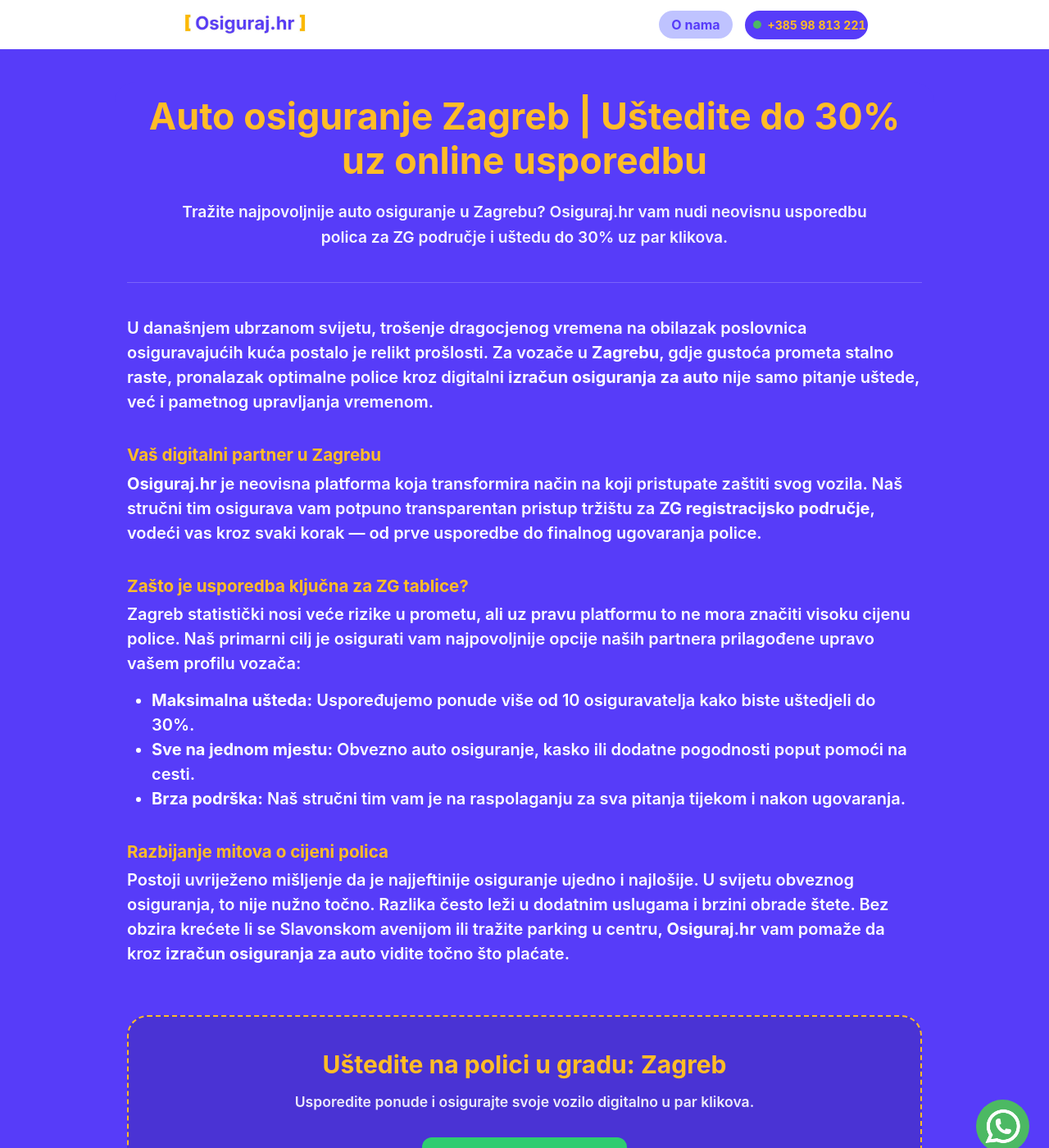
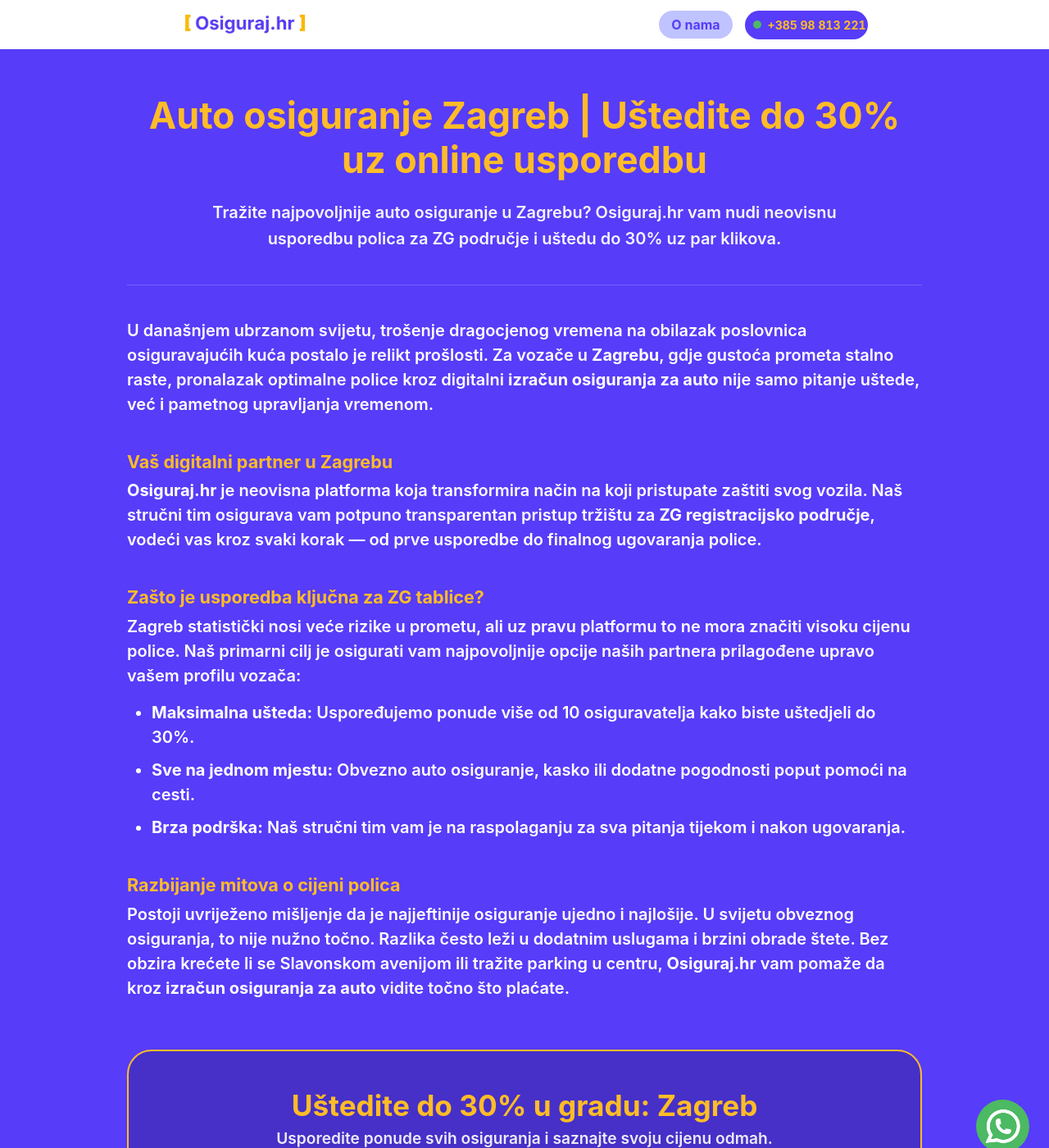
Before and after one commit to Filip-Gale/OsigurajHR, a Jekyll site: the page built from _gradovi/zagreb.md, in a window 1280 px wide and 1400 px high. Shown: the whole window at 82% size. Built offline with Jekyll 4.4.1, drawn with Linux system fonts in a browser that asks for light colours; some of the changed text lies outside the part shown.

Commit message:
Update grad.html

```diff
--- a/_layouts/grad.html
+++ b/_layouts/grad.html
@@ -15,29 +15,29 @@
     <link rel="icon" type="image/jpeg" href="{{ '/img/favicon.jpg' | relative_url }}">
 
     <style>
-        /* Svi podnaslovi u žutoj boji unutar artikla */
-        .post-content h2, .post-content h3, .post-content h4 {
+        .post-content h2, .post-content h3 {
             color: #ffbc27 !important;
-            margin-top: 30px;
+            margin-top: 35px;
         }
-        /* Stil za tvoj "Saznaj cijenu" gumb */
         .btn-saznaj {
             display: inline-block;
-            background-color: #2ecc71; /* Tvoja zelena */
+            background-color: #2ecc71;
             color: white !important;
-            padding: 16px 32px;
+            padding: 18px 40px;
             text-decoration: none;
             border-radius: 12px;
             font-weight: 800;
-            font-size: 1.25rem;
-            box-shadow: 0 8px 0 #27ae60; /* 3D efekt sjene */
+            font-size: 1.4rem;
+            box-shadow: 0 8px 0 #27ae60;
             transition: all 0.1s ease;
             border: none;
-            cursor: pointer;
         }
         .btn-saznaj:active {
             transform: translateY(4px);
             box-shadow: 0 4px 0 #27ae60;
+        }
+        .post-content li {
+            margin-bottom: 10px;
         }
     </style>
 </head>
@@ -52,23 +52,24 @@
     <main class="width-container-1000 text-white pad round" style="background-color: #573cf9;">
 
         <header style="text-align: center; border-bottom: 1px solid rgba(255,255,255,0.2); padding-bottom: 40px; margin-bottom: 40px;">
-            <h1 style="font-size: 2.8rem; color: #ffbc27; margin-bottom: 20px;">{{ page.title }}</h1>
-            <p style="font-size: 1.2rem; opacity: 0.95; max-width: 850px; margin: 0 auto; line-height: 1.6;">
+            <h1 style="font-size: 2.8rem; color: #ffbc27; margin-bottom: 20px; line-height: 1.2;">{{ page.title }}</h1>
+            <p style="font-size: 1.25rem; opacity: 0.95; max-width: 850px; margin: 0 auto; line-height: 1.6;">
                 {{ page.description }}
             </p>
         </header>
 
-        <article class="post-content" style="color: white; line-height: 1.9; font-size: 1.1rem;">
+        <article class="post-content" style="color: white; line-height: 1.9; font-size: 1.15rem;">
             {{ content }}
         </article>
 
-        <div style="margin-top: 60px; padding: 40px; background: rgba(0,0,0,0.15); border-radius: 25px; text-align: center; border: 2px dashed #ffbc27;">
-            <h2 style="color: #ffbc27 !important; margin-bottom: 15px; margin-top: 0;">Uštedite na polici u gradu: {{ page.grad_ime }}</h2>
-            <p style="margin-bottom: 30px; font-size: 1.1rem; opacity: 0.9;">Usporedite ponude i osigurajte svoje vozilo digitalno u par klikova.</p>
+        <div style="margin-top: 60px; padding: 45px 20px; background: rgba(0,0,0,0.2); border-radius: 30px; text-align: center; border: 2px solid #ffbc27;">
+            <h2 style="color: #ffbc27 !important; margin-bottom: 5px; margin-top: 0; font-size: 2.2rem;">Uštedite do 30% u gradu: {{ page.grad_ime }}</h2>
+            <p style="margin-bottom: 35px; font-size: 1.2rem; opacity: 0.9;">Usporedite ponude svih osiguranja i saznajte svoju cijenu odmah.</p>
 
             <a href="/izracunaj-cijenu/" class="btn-saznaj">
                 SAZNAJ CIJENU →
             </a>
+            <p style="margin-top: 20px; font-size: 0.9rem; opacity: 0.7;">* Prosječna ušteda naših korisnika u 2026. godini</p>
         </div>
     </main>
 
```
